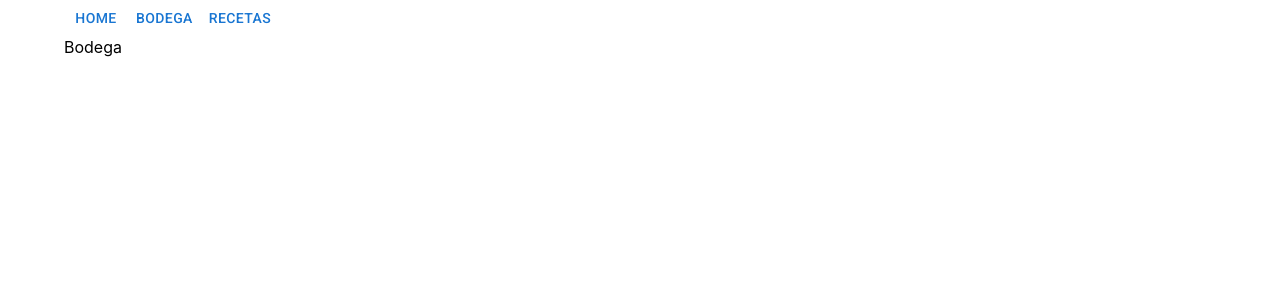
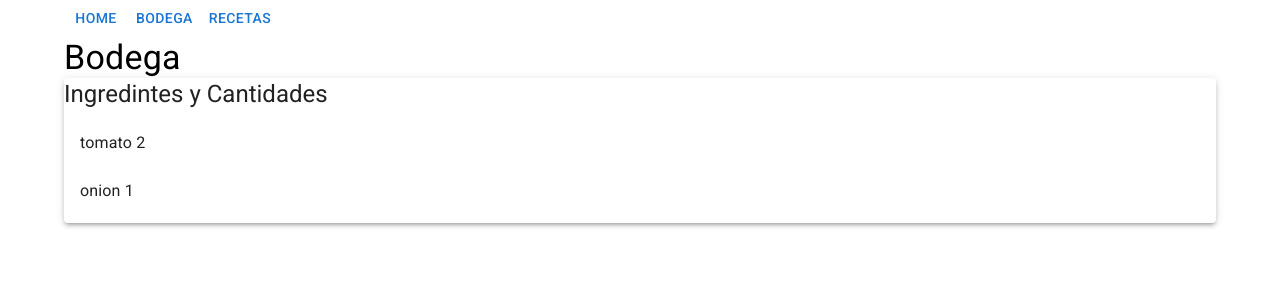
Before and after one commit to walkerperedo/AlegraTest, a React (Create React App) app in the folder front/: page /bodega in a window 1280 px wide. Shown: the top 300 px of the page. Built offline with nearby package versions, Linux system fonts and the light colour scheme.

Commit message:
bodega agregada

```diff
--- a/front/src/pages/Bodega/Bodega.jsx
+++ b/front/src/pages/Bodega/Bodega.jsx
@@ -1,5 +1,30 @@
+import {
+  Grid,
+  List,
+  ListItem,
+  ListItemText,
+  Paper,
+  Typography,
+} from "@mui/material";
 import React from "react";
 
 export default function Bodega() {
-  return <div>Bodega</div>;
+  return (
+    <>
+      <Typography variant="h4">Bodega</Typography>
+      <Paper elevation={3}>
+        <Grid>
+          <Typography variant="h5">Ingredintes y Cantidades</Typography>
+          <List>
+            <ListItem>
+              <ListItemText primary="tomato 2" />
+            </ListItem>
+            <ListItem>
+              <ListItemText primary="onion 1" />
+            </ListItem>
+          </List>
+        </Grid>
+      </Paper>
+    </>
+  );
 }
```
